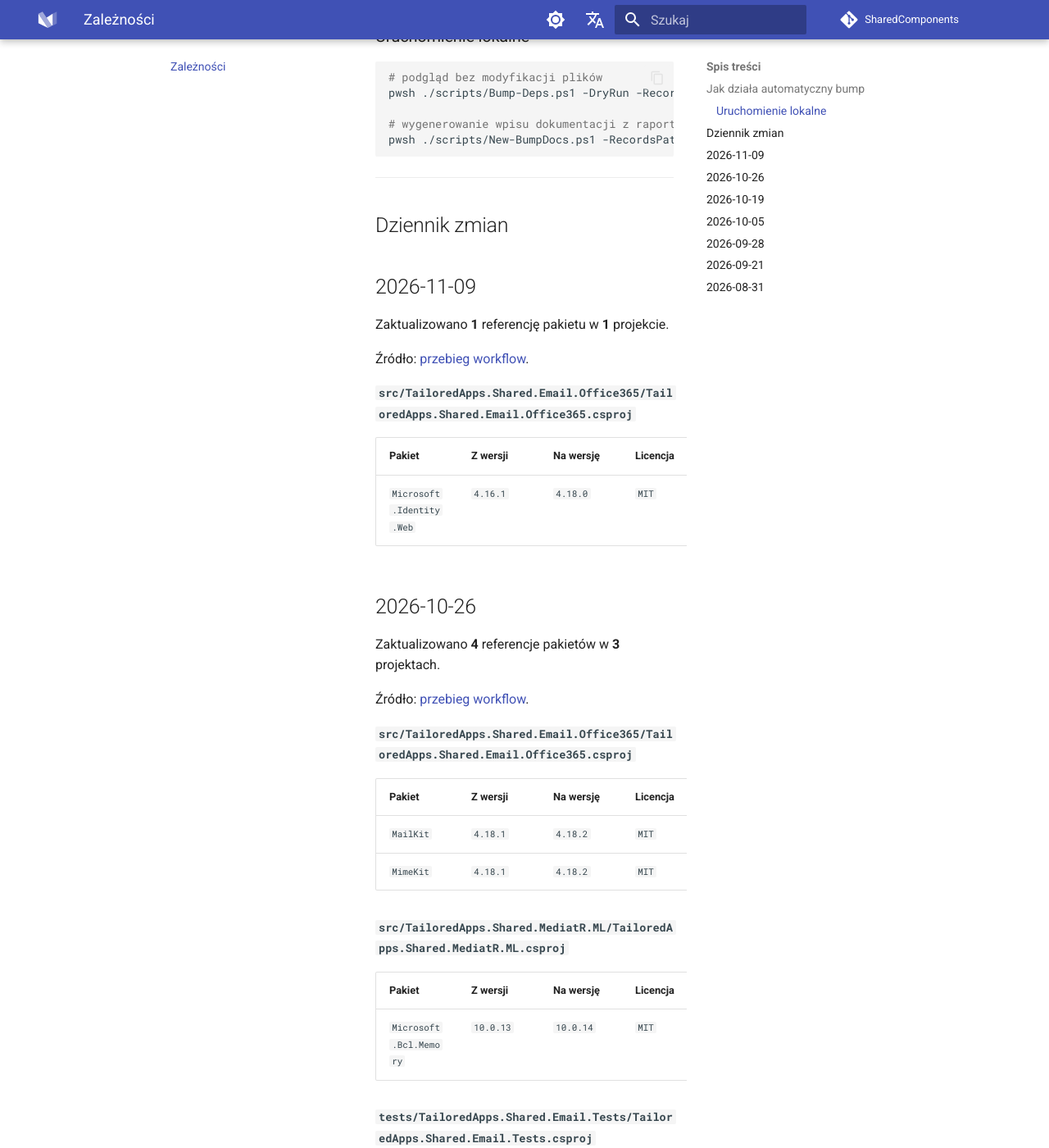
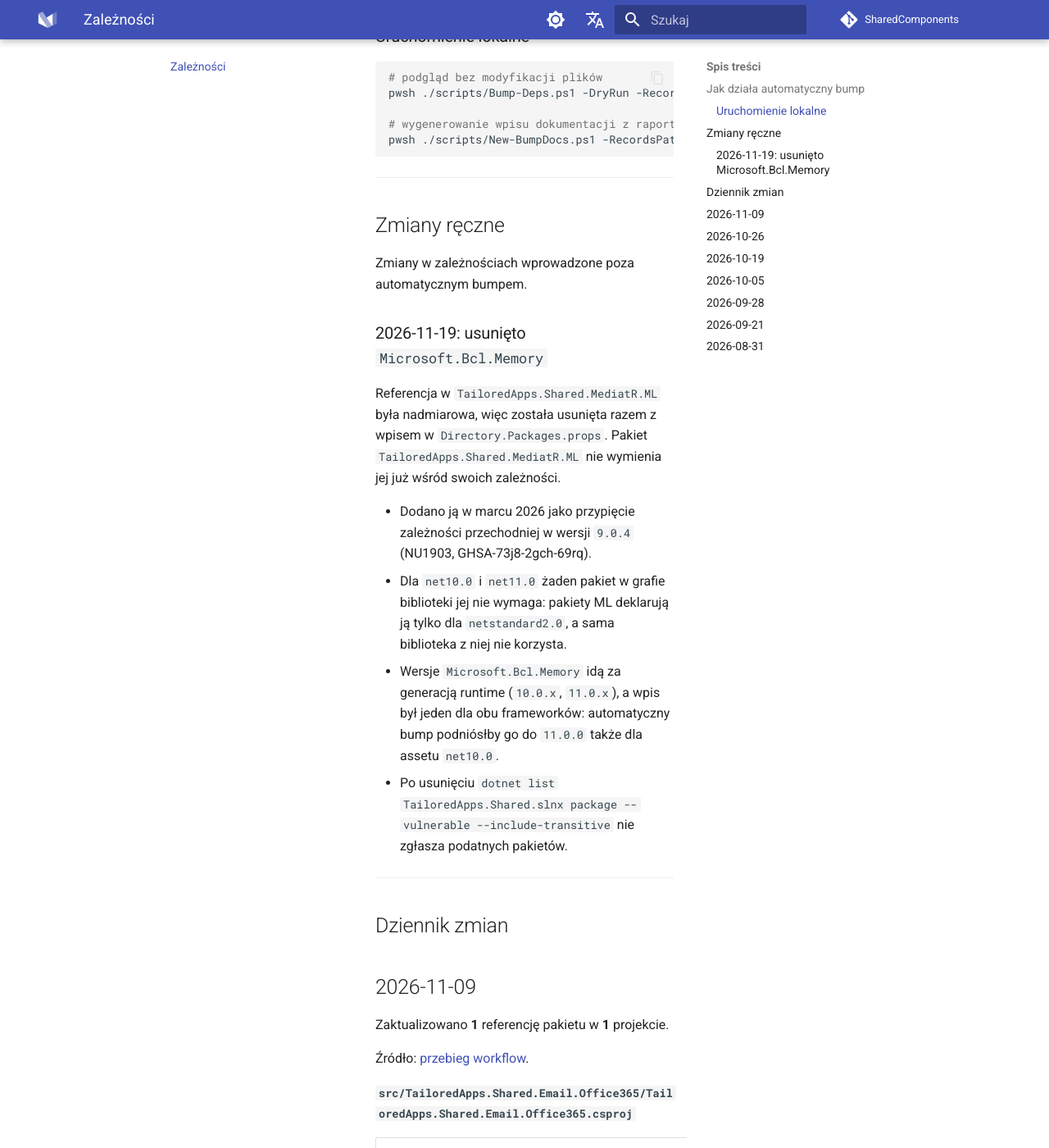
Before and after one commit to tailored-apps/SharedComponents, an MkDocs documentation site: the page built from docs/Dependencies/index.md, in a window 1280 px wide and 1400 px high, scrolled down 1615 px. Shown: the whole window at 82% size. Built offline with MkDocs 1.6.1 and Material for MkDocs 9.7.7, drawn with Linux system fonts in a browser that asks for light colours; comment, search, counter and statistics services are not loaded.

Commit message:
chore(deps): remove the redundant Microsoft.Bcl.Memory reference from MediatR.ML (#86)
The reference was added in March 2026 to pin a transitive dependency that
resolved to 9.0.4 (NU1903, GHSA-73j8-2gch-69rq). For net10.0 and net11.0 no
package in the library's graph needs it any more: the ML packages declare it
for netstandard2.0 only, and the library does not use it.

Its versions follow the runtime generation while the repository had one entry
for both frameworks, so the automated bump was about to raise it to 11.0.0 for
the net10.0 asset as well.

The dependency page gets a "Manual changes" section, outside the generated
bump log, that records the removal.

Co-authored-by: Claude Fable 5.2 <noreply@anthropic.com>

````diff
--- a/docs/Dependencies/index.md
+++ b/docs/Dependencies/index.md
@@ -39,6 +39,24 @@ pwsh ./scripts/Bump-Deps.ps1 -DryRun -RecordsPath ./bump-records.json
 # wygenerowanie wpisu dokumentacji z raportu
 pwsh ./scripts/New-BumpDocs.ps1 -RecordsPath ./bump-records.json
 ```
+
+---
+
+## Zmiany ręczne
+
+Zmiany w zależnościach wprowadzone poza automatycznym bumpem.
+
+### 2026-11-19: usunięto `Microsoft.Bcl.Memory`
+
+Referencja w `TailoredApps.Shared.MediatR.ML` była nadmiarowa, więc została usunięta razem z wpisem w
+`Directory.Packages.props`. Pakiet `TailoredApps.Shared.MediatR.ML` nie wymienia jej już wśród swoich zależności.
+
+- Dodano ją w marcu 2026 jako przypięcie zależności przechodniej w wersji `9.0.4` (NU1903, GHSA-73j8-2gch-69rq).
+- Dla `net10.0` i `net11.0` żaden pakiet w grafie biblioteki jej nie wymaga: pakiety ML deklarują ją tylko dla
+  `netstandard2.0`, a sama biblioteka z niej nie korzysta.
+- Wersje `Microsoft.Bcl.Memory` idą za generacją runtime (`10.0.x`, `11.0.x`), a wpis był jeden dla obu frameworków:
+  automatyczny bump podniósłby go do `11.0.0` także dla assetu `net10.0`.
+- Po usunięciu `dotnet list TailoredApps.Shared.slnx package --vulnerable --include-transitive` nie zgłasza podatnych pakietów.
 
 ---
 
````
Also changed, not shown: docs-en/Dependencies/index.md (+18 -0 lines), 2 other files.
